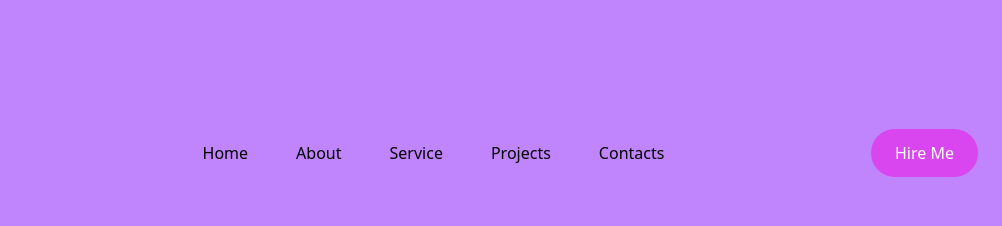
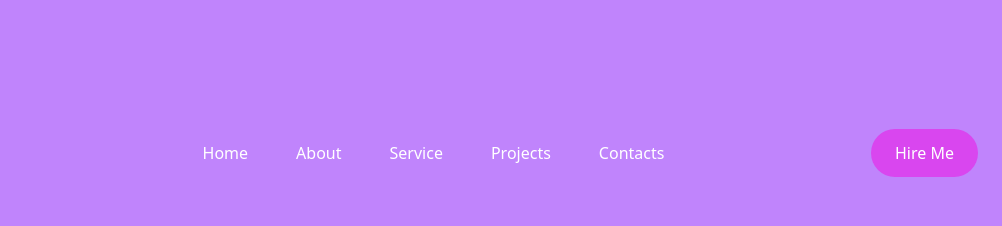
Before and after one commit to alaale123/personal-website, a website: page index.html in a window 1280 px wide. Shown: the full height of the page, 278-1280 px from the left. Drawn offline with Linux system fonts and the light colour scheme.

Commit message:
Navigation ka ayaan cadaan ka dhigay midabka

```diff
--- a/index.html
+++ b/index.html
@@ -17,11 +17,11 @@
     </div>
     <!--Menu items-->
     <div class="hidden md:flex space-x-12">
-        <a href="#" class="hover:text-emerald-300">Home</a>
-        <a href="#" class="hover:text-emerald-400">About</a>
-        <a href="#" class="hover:text-emerald-400">Service</a>
-        <a href="#" class="hover:text-emerald-400">Projects</a>
-        <a href="#" class="hover:text-emerald-400">Contacts</a>
+        <a href="#" class="hover:text-emerald-300 text-white">Home</a>
+        <a href="#" class="hover:text-emerald-400 text-white">About</a>
+        <a href="#" class="hover:text-emerald-400 text-white">Service</a>
+        <a href="#" class="hover:text-emerald-400 text-white">Projects</a>
+        <a href="#" class="hover:text-emerald-400 text-white">Contacts</a>
     </div>
     <!--Button-->
     <a href="#" class="p-3 px-6 pt-3 text-white bg-fuchsia-500 rounded-full baseline hover:bg-pink-200">Hire Me</a>
```
